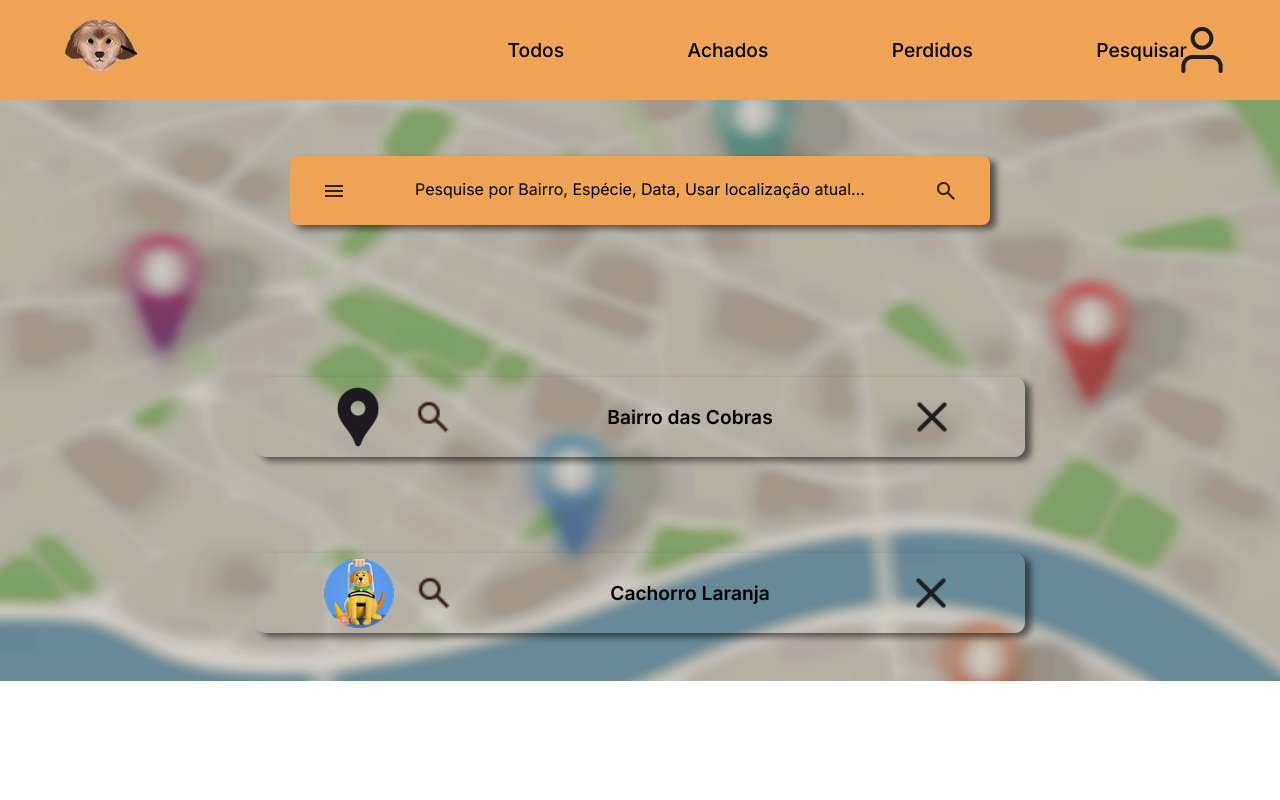
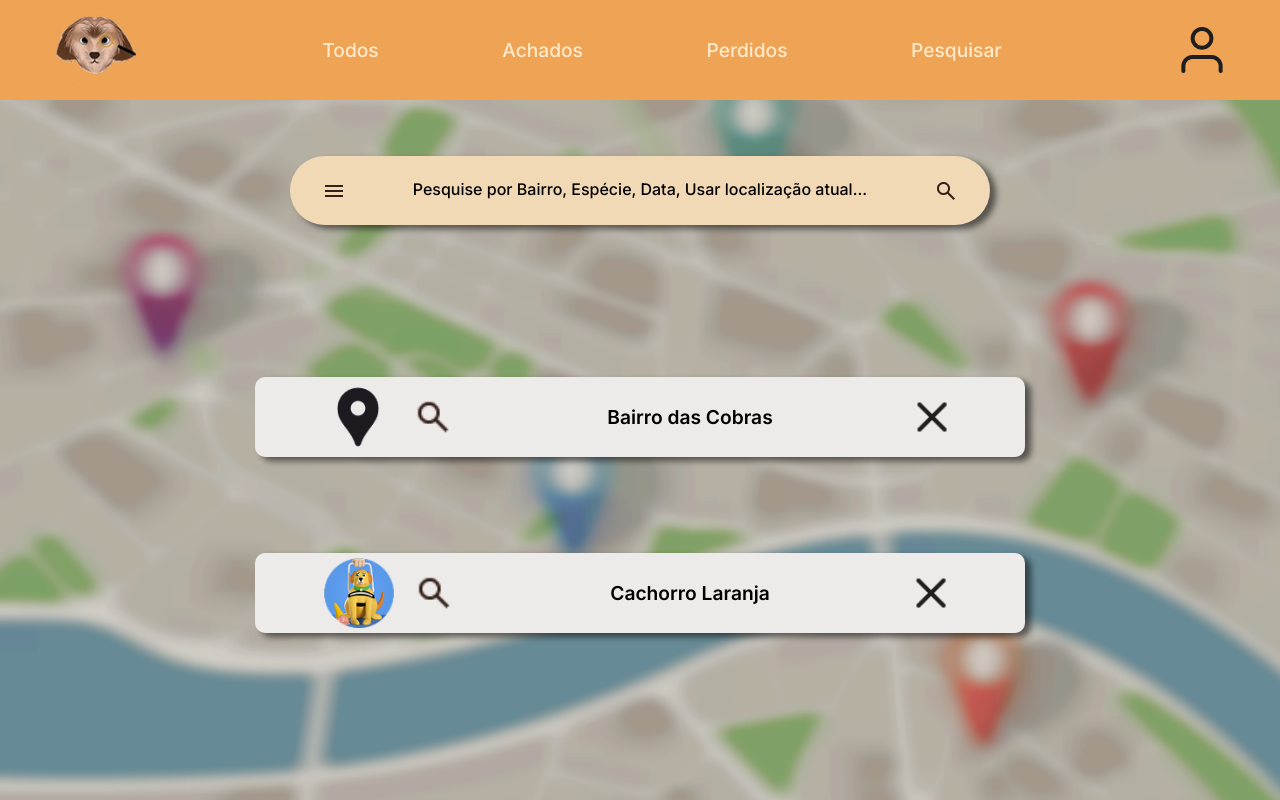
Before and after one commit to israelsouza/busca-pet, a React (Vite) app in the folder frontend/busca-pet/: page /posts/pesquisa in a window 1280 px wide. Built offline with nearby package versions, Linux system fonts and the light colour scheme; a web font is replaced by a local one.

Commit message:
Correção de erros

```diff
--- a/frontend/busca-pet/src/components/styles/button_location.module.css
+++ b/frontend/busca-pet/src/components/styles/button_location.module.css
@@ -9,7 +9,7 @@
   border-radius: 10px;
   width: 65%;
   border: none;
-  background-color: var(--fundo2);
+  background-color: var(--botaopesquisa);
   border: none;
   cursor: pointer;
   justify-content: space-around;
--- a/frontend/busca-pet/src/components/styles/header_log.module.css
+++ b/frontend/busca-pet/src/components/styles/header_log.module.css
@@ -8,12 +8,13 @@
 }
 
 .logodog {
-  padding-left: 50px;
+  padding-left: 40px;
 }
 
 .navegation {
   display: flex;
   gap: 40%;
+  justify-content: center;
 }
 
 .links_header {
@@ -21,11 +22,12 @@
   font-weight: 500;
   font-size: 1.2em;
   text-decoration: none;
-  color: var(--fundo1);
+  color: var(--fundo_form);
 }
 
 .links_header:hover {
-  color: var(--cor05);
+  color: var(--botaohome);
+  transition: 0.5s;
 }
 
 .icon {
--- a/frontend/busca-pet/src/index.css
+++ b/frontend/busca-pet/src/index.css
@@ -18,4 +18,6 @@
   --color-other-orange: #ff600b;
   --links: #ff600b;
   --botaohome: #4B2B1E;
+  --botaopesquisa: #ECEBEA;
+  --hoverpesquisa: #7A3E19;
 }
--- a/frontend/busca-pet/src/pages/styles/research.module.css
+++ b/frontend/busca-pet/src/pages/styles/research.module.css
@@ -6,7 +6,7 @@
 
 .main {
   width: 100%;
-  height: 100%;
+  height: 100vh;
   background-image: url(../../assets/imgs/mapa_alt.png);
   background-attachment: fixed;
   background-repeat: no-repeat;
@@ -23,24 +23,21 @@
 .search_button {
   display: flex;
   align-items: center;
-  background: var(--cor01);
-  border: 2px solid var(--cor01);
-  border-radius: 28px;
+  border: 2px solid var(--inputs);
+  border-radius: 56px;
   cursor: pointer;
   width: 60%;
   justify-content: space-between;
   box-shadow: 6px 4px 6px rgba(10, 10, 10, 0.568);
-
-  border-radius: 8px;
   border: 1px solid transparent;
   padding: 0.6em 1.2em;
   font-size: 1em;
-  background-color: var(--header);
-  transition: border-color 0.25s;
+  background-color: var(--inputs);
+  transition: 0.25s;
 }
 
 .btn_search:hover {
-  border-color: var(--cor07);
+  border-color: var(--inputs);
   cursor: pointer;
 }
 
@@ -50,13 +47,14 @@
   border: none;
   outline: none;
   padding: 0.5em;
-  background-color: var(--header);
+  background-color: var(--inputs);
 }
 
 .search_input::placeholder {
   color: var(--cor600);
   font-family: "Inter", sans-serif;
   font-size: 1.2em;
+  font-weight: 500;
 }
 
 .search_history {
```
